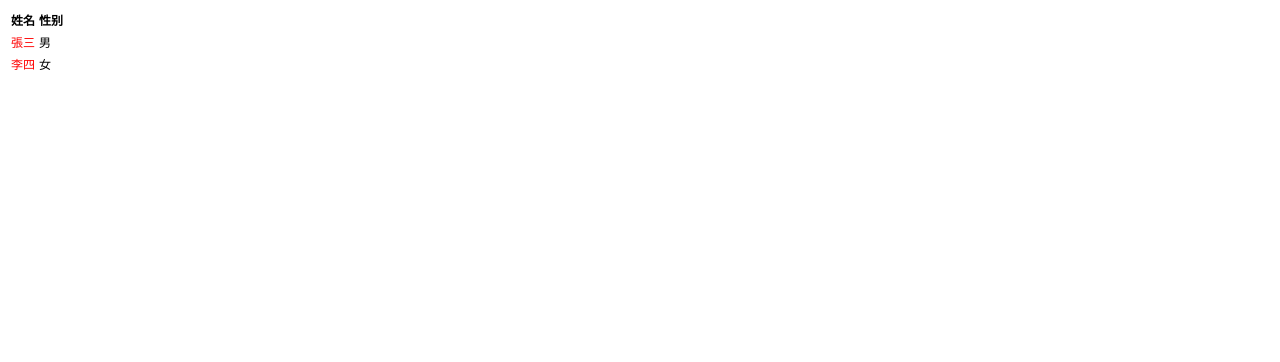
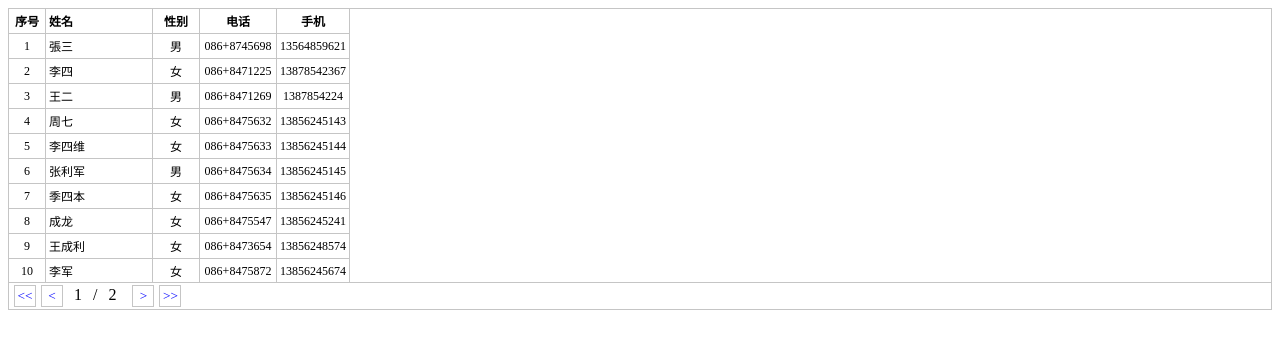
Before and after one commit to zk17727859826/jquery.zbtable, a plain HTML site: page index.html in a window 1280 px wide. Drawn offline with Linux system fonts and the light colour scheme.

Commit message:
0.0.0.1
1、增加了分页功能
2、增加了固定表头及侧列的功能
3、增加了显示行号的功能

```diff
--- a/css/zbtable.css
+++ b/css/zbtable.css
@@ -1,7 +1,105 @@
-.zbtable {
-	font-size: 12px;
+.zbtable-wrapper {
+	position: relative;
+	overflow: hidden;
 }
 
-.red {
-	color: red;
+.zbtable-wrapper-border {
+	border: solid 1px #C5C5C5;
 }
+
+.zbtable-wrapper .zbtable-header-wrapper,
+.zbtable-wrapper .zbtable-left-wrapper,
+.zbtable-wrapper .zbtable-fixed-wrapper,
+.zbtable-wrapper .zbtable-content-wrapper {
+	position: absolute;
+	background-color: #FFFFFF;
+	left: 0px;
+	top: 0px;
+}
+
+.zbtable-wrapper-border .zbtable-left-wrapper,
+.zbtable-wrapper-border .zbtable-fixed-wrapper,
+.zbtable-wrapper-border .zbtable-content-wrapper,
+.zbtable-wrapper-border .zbtable-header-wrapper {
+	left: -1px;
+	top: -1px;
+}
+
+.zbtable-wrapper .zbtable-header-wrapper {
+	overflow: hidden;
+}
+
+.zbtable-wrapper .zbtable-left-wrapper {
+	overflow: hidden;
+}
+
+.zbtable-wrapper .zbtable-fixed-wrapper {
+	overflow: hidden;
+}
+
+.zbtable-wrapper .zbtable-content-wrapper {
+	overflow: auto;
+}
+
+.zbtable-wrapper .zbtable {
+	font-size: 12px;
+	border-collapse: collapse;
+	table-layout: fixed;
+}
+
+.zbtable-wrapper .zbtable th {
+	border: solid 1px #C5C5C5;
+	padding: 3px;
+}
+
+.zbtable-wrapper .zbtable td {
+	border: solid 1px #c5c5c5;
+	padding: 3px;
+}
+
+.zbtable-wrapper .zbtable-pagin {
+	position: absolute;
+	width: 100%;
+	bottom: 0px;
+	left: 0px;
+	height: 26px;
+	border: 1px solid #C5C5C5;
+	z-index: 1;
+	background-color: #ffffff;
+}
+
+.zbtable-wrapper-border .zbtable-pagin {
+	border-left: none;
+	border-bottom: none;
+	border-right: none;
+}
+
+.zbtable-wrapper .zbtable-pagin .zbtable-button-first,
+.zbtable-wrapper .zbtable-pagin .zbtable-button-prev,
+.zbtable-wrapper .zbtable-pagin .zbtable-button-next,
+.zbtable-wrapper .zbtable-pagin .zbtable-button-last {
+	height: 20px;
+	line-height: 20px;
+	width: 20px;
+	text-align: center;
+	display: inline-block;
+	border: solid 1px #C5C5C5;
+	margin-left: 5px;
+	margin-top: 2px;
+	cursor: pointer;
+	color: blue;
+	font-size: smaller;
+}
+
+.zbtable-wrapper .zbtable-pagin .zbtable-page-current,
+.zbtable-wrapper .zbtable-pagin .zbtable-page-total {
+	display: inline-block;
+	min-width: 20px;
+	text-align: center;
+	border: solid 1px #fffff;
+	height: 20px;
+	line-height: 20px;
+	margin-left: 5px;
+	margin-right: 5px;
+	margin-top: 2px;
+}
--- /dev/null
+++ b/data/data1.json
@@ -0,0 +1,135 @@
+{
+	"success": true,
+	"message": "",
+	"data": [
+		{
+			"name": "張三",
+			"sex": "男",
+			"tel": "086+8745698",
+			"mobile": "13564859621"
+		}, {
+			"name": "李四",
+			"sex": "女",
+			"tel": "086+8471225",
+			"mobile": "13878542367"
+		}, {
+			"name": "王二",
+			"sex": "男",
+			"tel": "086+8471269",
+			"mobile": "1387854224"
+		}, {
+			"name": "周七",
+			"sex": "女",
+			"tel": "086+8475632",
+			"mobile": "13856245143"
+		}, {
+			"name": "李四维",
+			"sex": "女",
+			"tel": "086+8475633",
+			"mobile": "13856245144"
+		}, {
+			"name": "张利军",
+			"sex": "男",
+			"tel": "086+8475634",
+			"mobile": "13856245145"
+		}, {
+			"name": "季四本",
+			"sex": "女",
+			"tel": "086+8475635",
+			"mobile": "13856245146"
+		}, {
+			"name": "成龙",
+			"sex": "女",
+			"tel": "086+8475547",
+			"mobile": "13856245241"
+		}, {
+			"name": "王成利",
+			"sex": "女",
+			"tel": "086+8473654",
+			"mobile": "13856248574"
+		}, {
+			"name": "李军",
+			"sex": "女",
+			"tel": "086+8475872",
+			"mobile": "13856245674"
+		}, {
+			"name": "何成四",
+			"sex": "女",
+			"tel": "086+8475622",
+			"mobile": "13856245133"
+		}, {
+			"name": "万陆",
+			"sex": "女",
+			"tel": "086+8473241",
+			"mobile": "13856246973"
+		}, {
+			"name": "陆地基",
+			"sex": "女",
+			"tel": "086+8473245",
+			"mobile": "13856232874"
+		}, {
+			"name": "章立",
+			"sex": "女",
+			"tel": "086+8473245",
+			"mobile": "13856249641"
+		}, {
+			"name": "程池",
+			"sex": "女",
+			"tel": "086+8472416",
+			"mobile": "13856249632"
+		}, {
+			"name": "張三",
+			"sex": "男",
+			"tel": "086+8745698",
+			"mobile": "13564859621"
+		}, {
+			"name": "李四",
+			"sex": "女",
+			"tel": "086+8471225",
+			"mobile": "13878542367"
+		}, {
+			"name": "王二",
+			"sex": "男"
+		}, {
+			"name": "周七",
+			"sex": "女",
+			"tel": "086+8475632",
+			"mobile": "13856245143"
+		}, {
+			"name": "李四维",
+			"sex": "女",
+			"tel": "086+8475633",
+			"mobile": "13856245144"
+		}, {
+			"name": "张利军",
+			"sex": "男",
+			"tel": "086+8475634",
+			"mobile": "13856245145"
+		}, {
+			"name": "季四本",
+			"sex": "女",
+			"tel": "086+8475635",
+			"mobile": "13856245146"
+		}, {
+			"name": "成龙",
+			"sex": "女",
+			"tel": "086+8475547",
+			"mobile": "13856245241"
+		}, {
+			"name": "王成利",
+			"sex": "女",
+			"tel": "086+8473654",
+			"mobile": "13856248574"
+		}, {
+			"name": "李军",
+			"sex": "女",
+			"tel": "086+8475872",
+			"mobile": "13856245674"
+		}, {
+			"name": "何成四",
+			"sex": "女",
+			"tel": "086+8475622",
+			"mobile": "13856245133"
+		}
+	]
+}
--- a/index.html
+++ b/index.html
@@ -16,22 +16,87 @@
 		<script type="text/javascript" src="js/jquery.zbtable.js"></script>
 		<script type="text/javascript">
 			$("#tblTemp").zbtable({
+				fixedrow: true,
+				fixedcolumn: 2,
+				height: 300,
+				//width: 250,
+				wrapperborder: true,
+				shownum: true,
+				pagesize: 13,
+				showpagin: true,
+				//urlpagin: true,
+				url: 'data/data1.json',
 				data: [{
 					name: '張三',
+					sex: '男',
+					tel: '13564859621',
+					mobile: '13564859621'
+				}, {
+					name: '李四',
+					sex: '女',
+					tel: '13564859621',
+					mobile: '13564859621'
+				}, {
+					name: '王二',
 					sex: '男'
 				}, {
-					name: '李四',
+					name: '周七',
+					sex: '女'
+				}, {
+					name: '李四维',
+					sex: '女'
+				}, {
+					name: '张利军',
+					sex: '男'
+				}, {
+					name: '季四本',
+					sex: '女'
+				}, {
+					name: '成龙',
+					sex: '女'
+				}, {
+					name: '王成利',
+					sex: '女'
+				}, {
+					name: '李军',
+					sex: '女'
+				}, {
+					name: '何成四',
+					sex: '女'
+				}, {
+					name: '万陆',
+					sex: '女'
+				}, {
+					name: '陆地基',
+					sex: '女'
+				}, {
+					name: '章立',
+					sex: '女'
+				}, {
+					name: '程池',
 					sex: '女'
 				}],
 				columns: [{
 					field: 'name',
 					title: '姓名',
 					class: 'red',
+					align: 'left',
 					width: '100'
 				}, {
 					field: 'sex',
 					title: '性别',
-					width: '70'
+					width: '40',
+					align: 'center'
+				}, {
+					field: 'tel',
+					title: '电话',
+					width: '70',
+					align: 'center'
+				}, {
+					field: 'mobile',
+					title: '手机',
+					//width: '70',
+					align: 'center'
 				}]
 			});
 		</script>
```
Also changed, not shown: js/jquery.zbtable.js.
